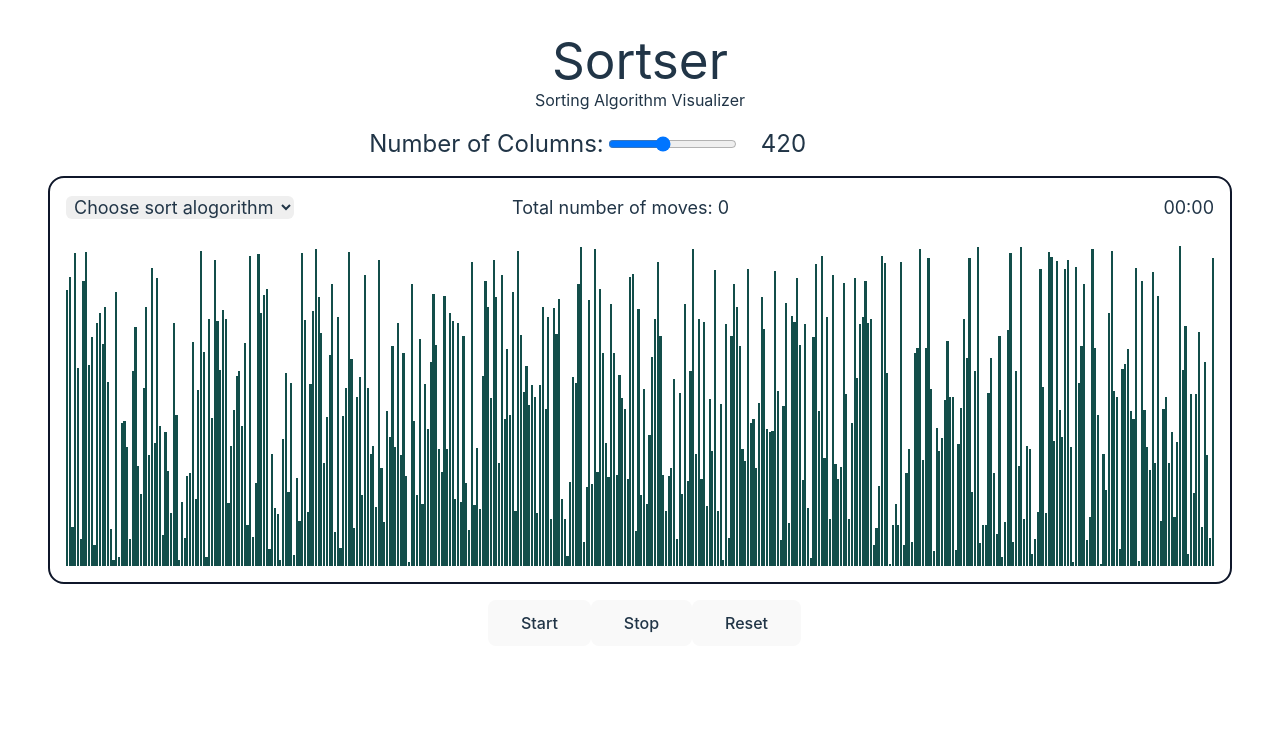
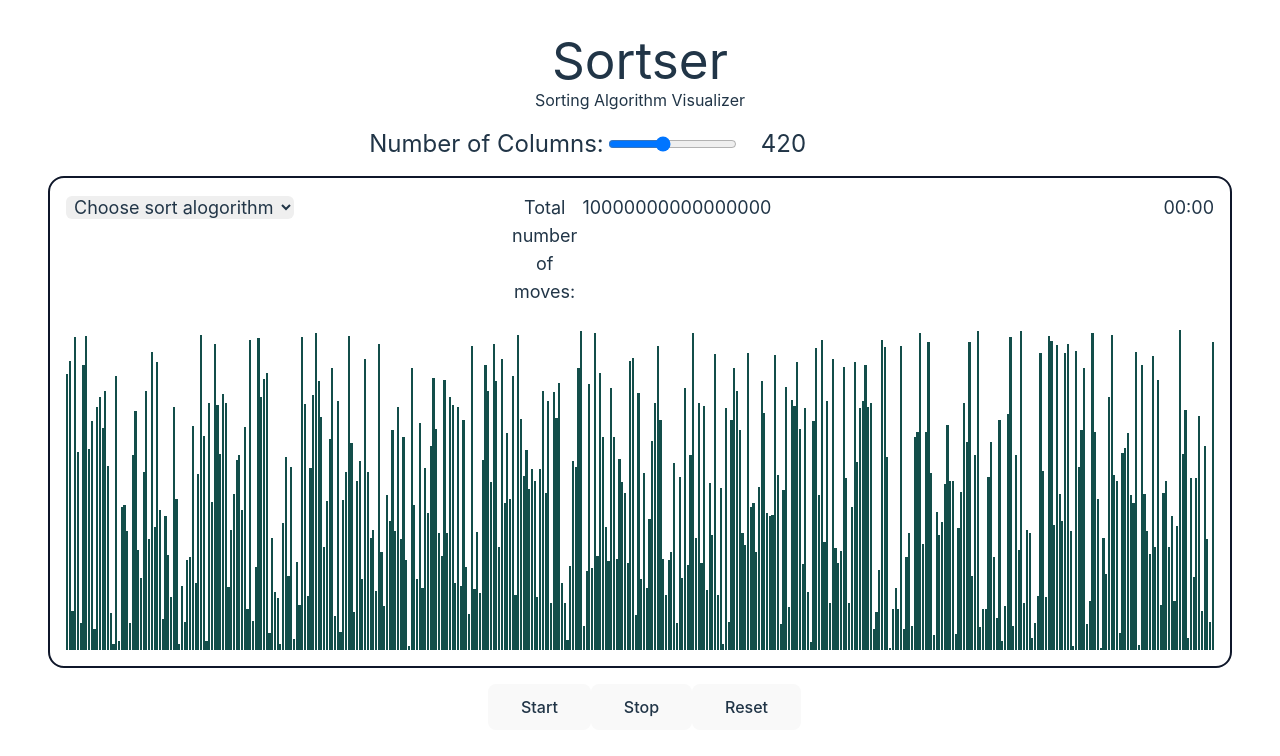
Before and after one commit to Mart510/Sortster, a React (Vite) app: page / in a window 1280 px wide. Shown: the top 756 px of the page. Built offline with nearby package versions, Linux system fonts and the light colour scheme.

Commit message:
new branch to fix css issues with large numbers of moves

```diff
--- a/src/components/sortVisualiser.tsx
+++ b/src/components/sortVisualiser.tsx
@@ -31,7 +31,7 @@ const SortVisualiser = () => {
     // state for width (bars to take up 80% of container in total with the spacing taking up the rest)
     const [barWidth, setBarWidth] = useState<number>((100 / columnNumber) * 0.8);
     // state for move number counter
-    const [moveCount, setMoveCount] = useState(0)
+    const [moveCount, setMoveCount] = useState(9999999999999999)
 
     // state for timer
     const [startTimer, setStartTimer] = useState(false);
```
